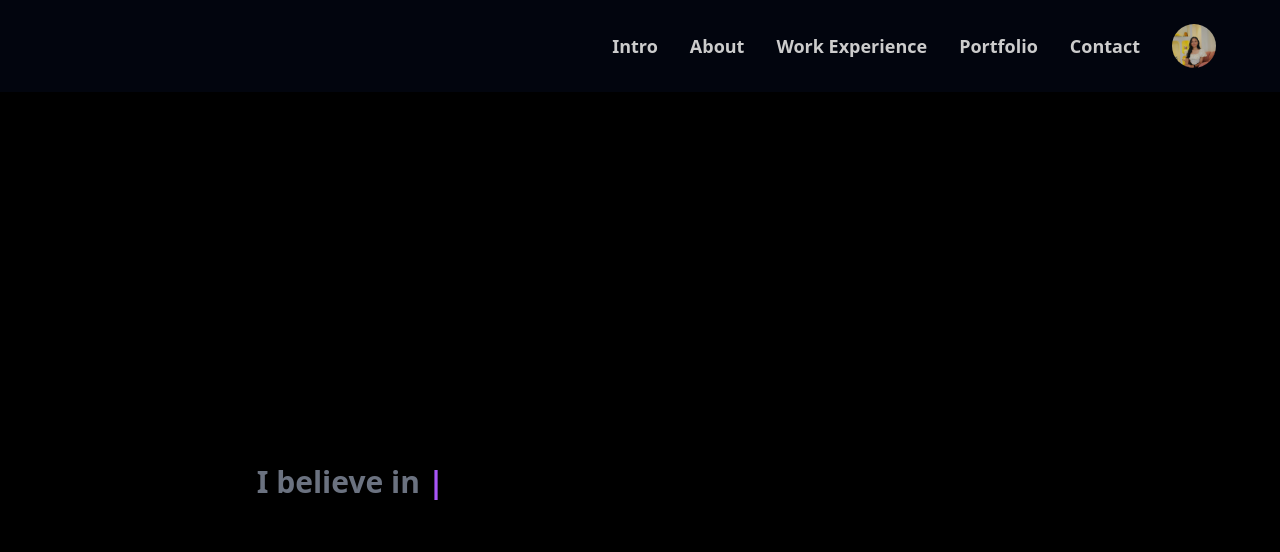
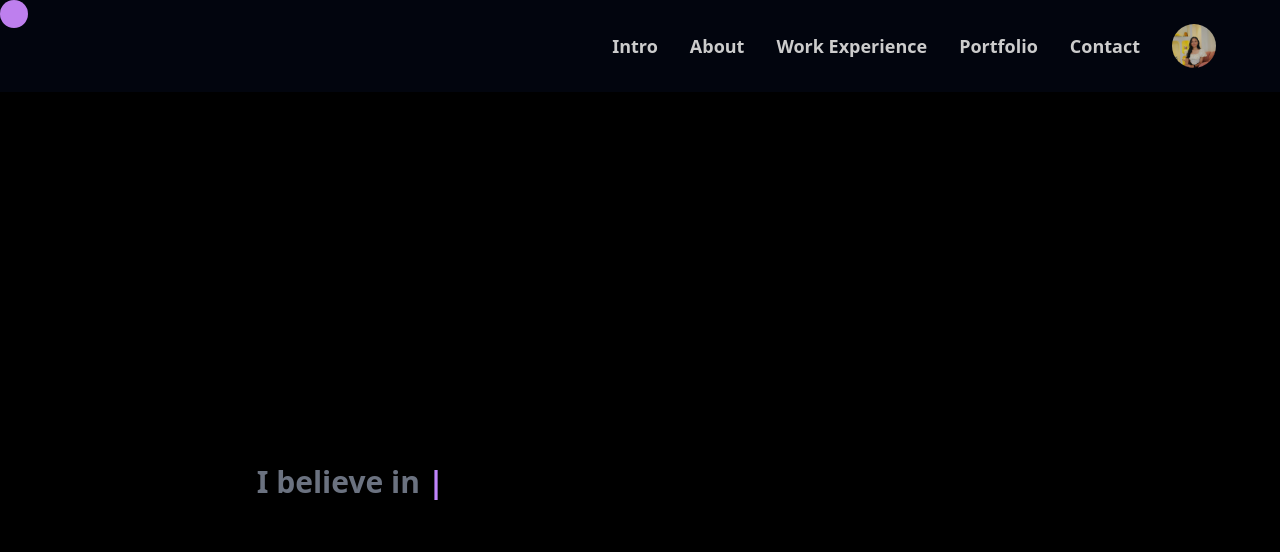
Before and after one commit to rupa-08/portfolio-animated, a React (Vite) app: page / in a window 1280 px wide. Shown: the top 552 px of the page. Built offline with nearby package versions, Linux system fonts and the light colour scheme.

Commit message:
feat: circular cursor added.

```diff
--- /dev/null
+++ b/src/components/Cursor.tsx
@@ -0,0 +1,28 @@
+import { useEffect, useState } from 'react';
+
+import { motion } from 'framer-motion';
+
+const Cursor = () => {
+  const [position, setPosition] = useState({ x: 0, y: 0 });
+
+  useEffect(() => {
+    const mouseMove = (e: any) => {
+      setPosition({ x: e.clientX, y: e.clientY });
+    };
+    window.addEventListener('mousemove', mouseMove);
+
+    return () => {
+      window.removeEventListener('mousemove', mouseMove);
+    };
+  }, []);
+
+  console.log(position);
+  return (
+    <motion.div
+      className="fixed top-0 left-0 w-7 h-7 rounded-full mix-blend-difference bg-purple-400"
+      animate={{ x: position.x, y: position.y }}
+    ></motion.div>
+  );
+};
+
+export default Cursor;
--- a/src/components/TypingAnimation.tsx
+++ b/src/components/TypingAnimation.tsx
@@ -52,7 +52,7 @@ const TypingAnimation = () => {
             initial={{ opacity: 0 }}
             animate={{ opacity: 1 }}
           >
-            {displayedText} <span className="text-purple-500">|</span>
+            {displayedText} <span className="text-purple-400">|</span>
           </motion.span>
         </h1>
       )}
--- a/src/pages/Home.tsx
+++ b/src/pages/Home.tsx
@@ -1,11 +1,13 @@
 import About from '@/components/About';
-import Intro from '../components/Intro';
+import Cursor from '@/components/Cursor';
+import Intro from '@/components/Intro';
 
 const Home = () => {
   return (
     <div>
       <Intro />
       <About />
+      <Cursor />
     </div>
   );
 };
```
